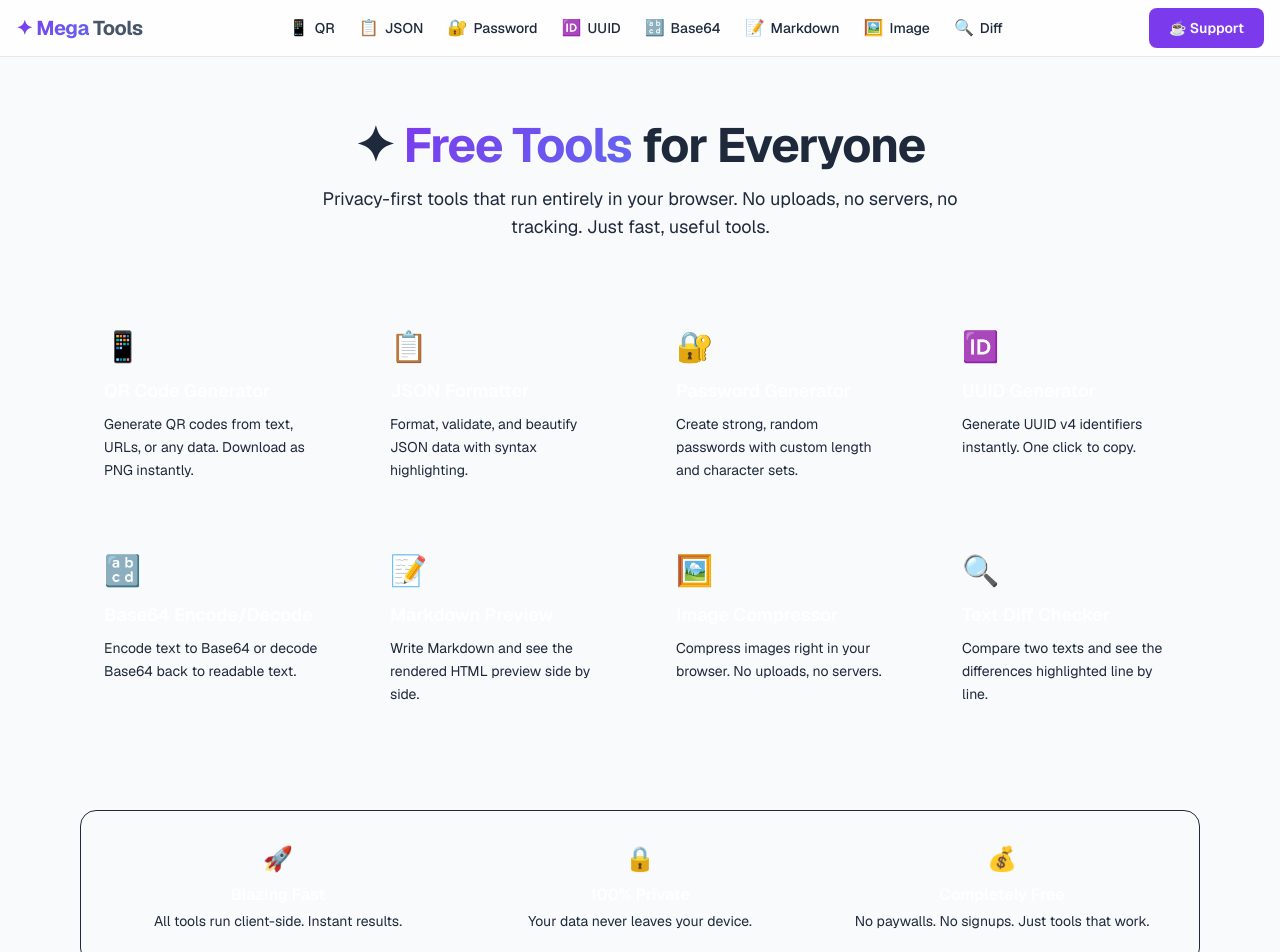
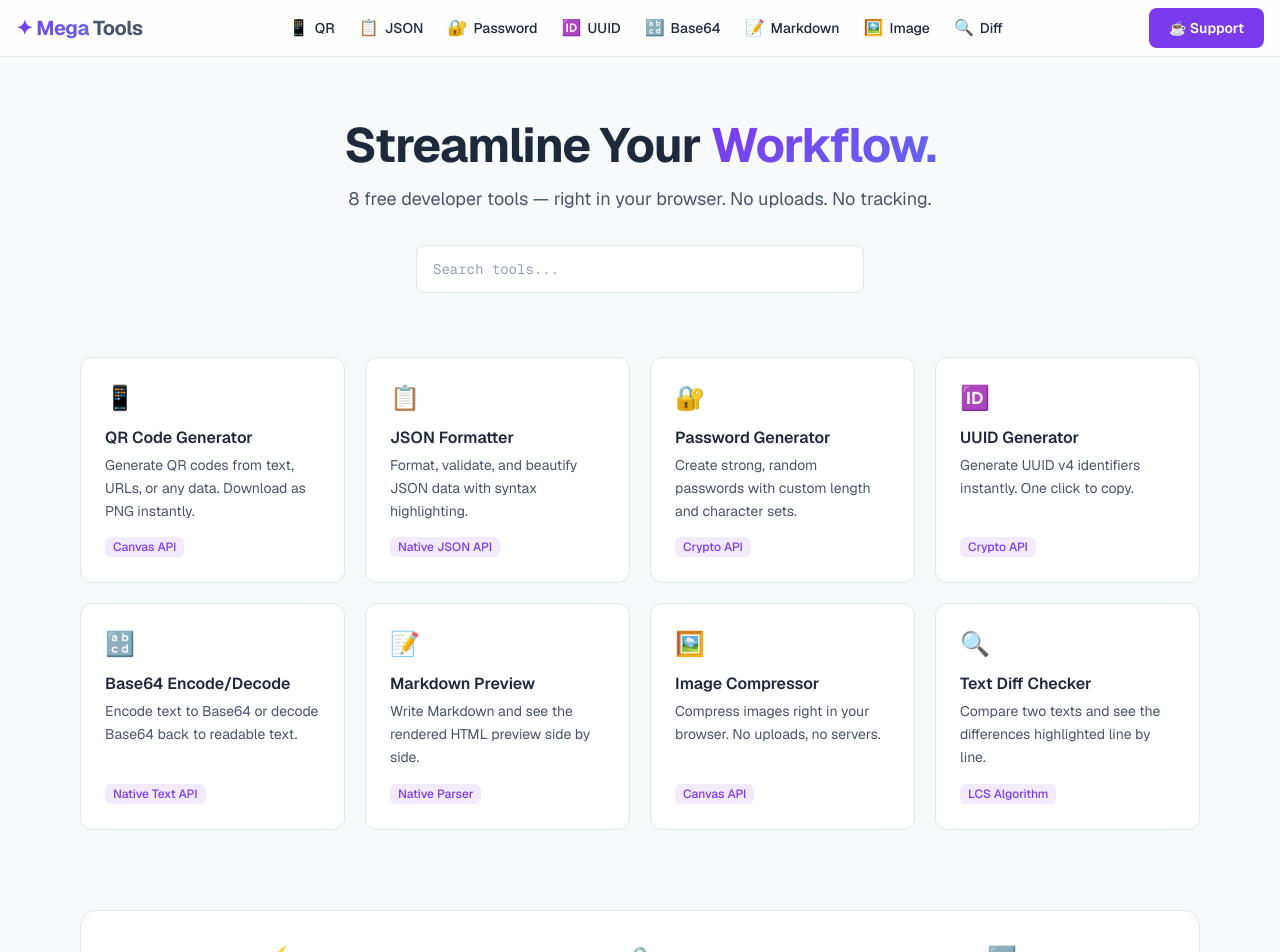
Before and after one commit to madiajijah11/megatools, a Next.js app: page / in a window 1280 px wide. Shown: the top 952 px of the page. Built offline with nearby package versions, Linux system fonts and the light colour scheme.

Commit message:
feat: rewrite homepage with search, tool grid, and feature highlights

```diff
--- a/src/app/page.tsx
+++ b/src/app/page.tsx
@@ -1,107 +1,91 @@
+"use client";
+
 import Link from "next/link";
-
-const tools = [
-  {
-    title: "QR Code Generator",
-    desc: "Generate QR codes from text, URLs, or any data. Download as PNG instantly.",
-    href: "/qrcode",
-    emoji: "📱",
-  },
-  {
-    title: "JSON Formatter",
-    desc: "Format, validate, and beautify JSON data with syntax highlighting.",
-    href: "/json-formatter",
-    emoji: "📋",
-  },
-  {
-    title: "Password Generator",
-    desc: "Create strong, random passwords with custom length and character sets.",
-    href: "/password-generator",
-    emoji: "🔐",
-  },
-  {
-    title: "UUID Generator",
-    desc: "Generate UUID v4 identifiers instantly. One click to copy.",
-    href: "/uuid-generator",
-    emoji: "🆔",
-  },
-  {
-    title: "Base64 Encode/Decode",
-    desc: "Encode text to Base64 or decode Base64 back to readable text.",
-    href: "/base64",
-    emoji: "🔡",
-  },
-  {
-    title: "Markdown Preview",
-    desc: "Write Markdown and see the rendered HTML preview side by side.",
-    href: "/markdown-preview",
-    emoji: "📝",
-  },
-  {
-    title: "Image Compressor",
-    desc: "Compress images right in your browser. No uploads, no servers.",
-    href: "/image-compressor",
-    emoji: "🖼️",
-  },
-  {
-    title: "Text Diff Checker",
-    desc: "Compare two texts and see the differences highlighted line by line.",
-    href: "/text-diff",
-    emoji: "🔍",
-  },
-];
+import { useState } from "react";
+import { TOOLS } from "@/lib/tool-data";
+import TechBadge from "@/components/TechBadge";
 
 export default function Home() {
+  const [query, setQuery] = useState("");
+  const filtered = TOOLS.filter(
+    (t) =>
+      t.title.toLowerCase().includes(query.toLowerCase()) ||
+      t.description.toLowerCase().includes(query.toLowerCase())
+  );
+
   return (
-    <div className="mx-auto max-w-6xl px-4 py-16">
+    <div className="mx-auto max-w-6xl px-4 py-12 sm:py-16">
       {/* Hero */}
       <section className="mb-16 text-center">
-        <h1 className="mb-4 text-5xl font-bold tracking-tight">
-          <span className="text-5xl">✦</span>{" "}
-          <span className="gradient-text">Free Tools</span>
-          {" "}for Everyone
+        <h1 className="text-4xl sm:text-5xl font-bold tracking-tight text-text-primary">
+          Streamline Your{" "}
+          <span className="gradient-text">Workflow.</span>
         </h1>
-        <p className="mx-auto max-w-2xl text-lg text-mega-muted">
-          Privacy-first tools that run entirely in your browser.
-          No uploads, no servers, no tracking. Just fast, useful tools.
+        <p className="mx-auto mt-4 max-w-2xl text-lg text-text-secondary">
+          8 free developer tools — right in your browser. No uploads. No tracking.
         </p>
+
+        {/* Search */}
+        <div className="mx-auto mt-8 max-w-md">
+          <input
+            type="text"
+            value={query}
+            onChange={(e) => setQuery(e.target.value)}
+            placeholder="Search tools..."
+            className="input-field h-12 pl-4 pr-4 text-base"
+          />
+        </div>
       </section>
 
       {/* Tool Grid */}
-      <section className="grid gap-6 grid-cols-1 sm:grid-cols-2 lg:grid-cols-4">
-        {tools.map((tool) => (
+      <section className="grid gap-5 grid-cols-1 sm:grid-cols-2 lg:grid-cols-4">
+        {filtered.map((tool) => (
           <Link
-            key={tool.href}
+            key={tool.id}
             href={tool.href}
-            className="glass group rounded-2xl p-6 transition-all duration-300 hover:-translate-y-1"
+            className="card card-hover group p-6 flex flex-col"
           >
-            <div className="mb-3 text-3xl">{tool.emoji}</div>
-            <h3 className="mb-2 text-lg font-semibold text-white group-hover:text-mega-accent-light transition-colors">
+            <div className="mb-3 text-2xl">{tool.emoji}</div>
+            <h3 className="mb-1 text-base font-semibold text-text-primary group-hover:text-accent transition-colors">
               {tool.title}
             </h3>
-            <p className="text-sm leading-relaxed text-mega-muted">
-              {tool.desc}
+            <p className="text-sm text-text-secondary leading-relaxed flex-1">
+              {tool.description}
             </p>
+            <div className="mt-3">
+              <TechBadge tech={tool.tech} />
+            </div>
           </Link>
         ))}
       </section>
 
+      {/* Empty state */}
+      {filtered.length === 0 && (
+        <p className="text-center text-text-muted mt-8">
+          No tools match your search.
+        </p>
+      )}
+
       {/* Features */}
-      <section className="mt-20 grid gap-8 rounded-2xl border border-mega-border p-8 glass sm:grid-cols-3 text-center">
+      <section className="mt-20 grid gap-8 border border-border-subtle rounded-2xl bg-bg-card p-8 sm:grid-cols-3 text-center">
         <div>
-          <div className="mb-2 text-2xl">🚀</div>
-          <h4 className="font-semibold text-white">Blazing Fast</h4>
-          <p className="mt-1 text-sm text-mega-muted">All tools run client-side. Instant results.</p>
+          <div className="mb-2 text-2xl">⚡</div>
+          <h4 className="font-semibold text-text-primary">Blazing Fast</h4>
+          <p className="mt-1 text-sm text-text-secondary">
+            Client-side processing. No server round-trips.
+          </p>
         </div>
         <div>
           <div className="mb-2 text-2xl">🔒</div>
-          <h4 className="font-semibold text-white">100% Private</h4>
-          <p className="mt-1 text-sm text-mega-muted">Your data never leaves your device.</p>
+          <h4 className="font-semibold text-text-primary">100% Private</h4>
+          <p className="mt-1 text-sm text-text-secondary">
+            Your data never leaves your device.
+          </p>
         </div>
         <div>
-          <div className="mb-2 text-2xl">💰</div>
-          <h4 className="font-semibold text-white">Completely Free</h4>
-          <p className="mt-1 text-sm text-mega-muted">
+          <div className="mb-2 text-2xl">🆓</div>
+          <h4 className="font-semibold text-text-primary">Completely Free</h4>
+          <p className="mt-1 text-sm text-text-secondary">
             No paywalls. No signups. Just tools that work.
           </p>
         </div>
```
